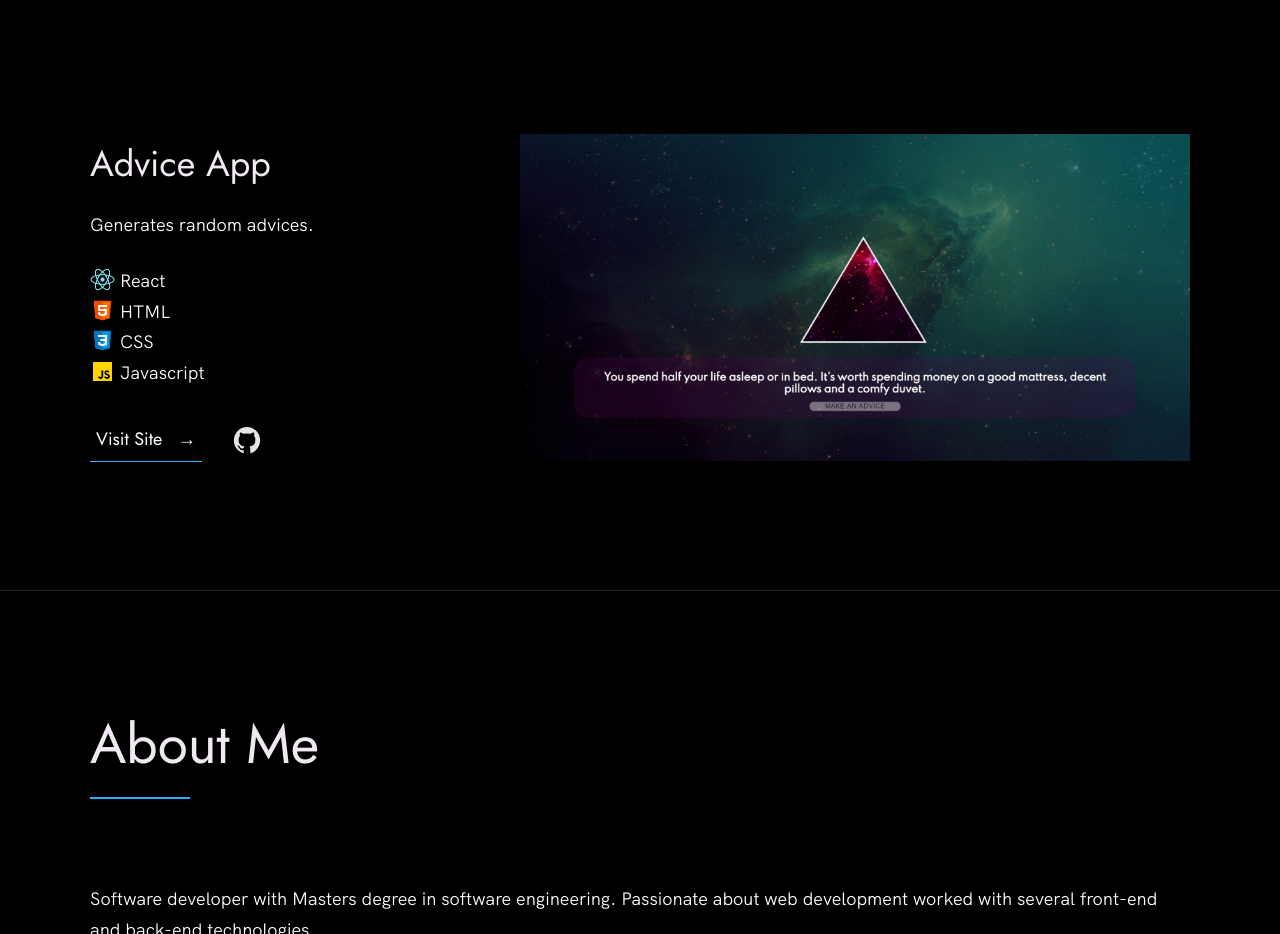
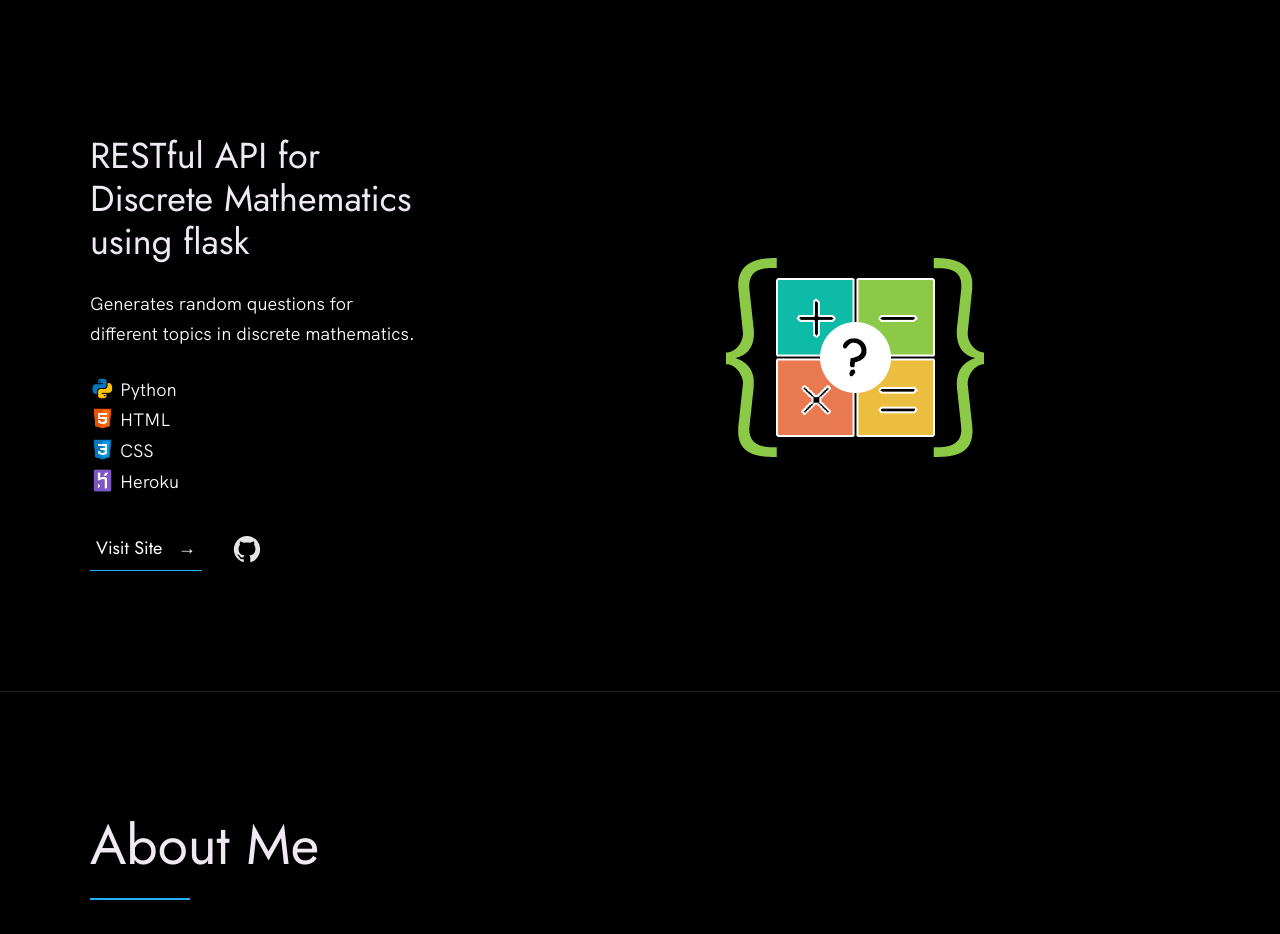
Before and after one commit to SalarHoushvand/myresume, a plain HTML site: page index.html in a window 1280 px wide. Shown: the part 3580-4514 px from the top of the page. Drawn offline with Linux system fonts and the light colour scheme.

Commit message:
added new project

```diff
--- a/index.html
+++ b/index.html
@@ -211,28 +211,28 @@ A music Preview app using React              </p>
 
           <div class="work__box">
             <div class="work__text">
-              <h3>Advice App</h3>
+              <h3>RESTful API for Discrete Mathematics using flask</h3>
               <p>
-               Generates random advices.
+               Generates random questions for different topics in discrete mathematics.
               </p>
               <ul class="work__list" style="list-style-type:none; list-style: none;">
-                <li><img src="./images/icons8-react-native-48.png" class="tools-list"> React</li>
+                <li><img src="./images/icons8-python-48.png" class="tools-list"> Python</li>
                 <li><img src="./images/icons8-html-5-48.png" class="tools-list"> HTML</li>
                 <li><img src="./images/icons8-css3-48.png" class="tools-list"> CSS</li>
-                <li><img src="./images/icons8-javascript-48.png" class="tools-list"> Javascript</li>
+                <li><img src="./images/icons8-heroku-48.png" class="tools-list"> Heroku</li>
               </ul>
 
               <div class="work__links">
-                <a href="#" class="link__text">
+                <a href="https://mathgen-api.herokuapp.com/" class="link__text">
                   Visit Site <span>&rarr;</span>
                 </a>
-                <a href="#">
+                <a href="https://github.com/SalarHoushvand/discrete-math-restfulAPI">
                   <img src="./images/github.svg" class="work__code" title="View Source Code" alt="GitHub">
                 </a>
               </div>
             </div>
-            <div class="work__image-box">
-              <img src="./images/pr3.jpg" class="work__image" alt="Project 3" />
+            <div class="work__image-box" style="text-align: center;">
+              <img src="./images/mathlogo.png" class="work__image" style="width: 250; height: 250;" alt="Project 3" />
             </div>
           </div>
         </div>
```
Also changed, not shown: images/mathlogo.png (added).
